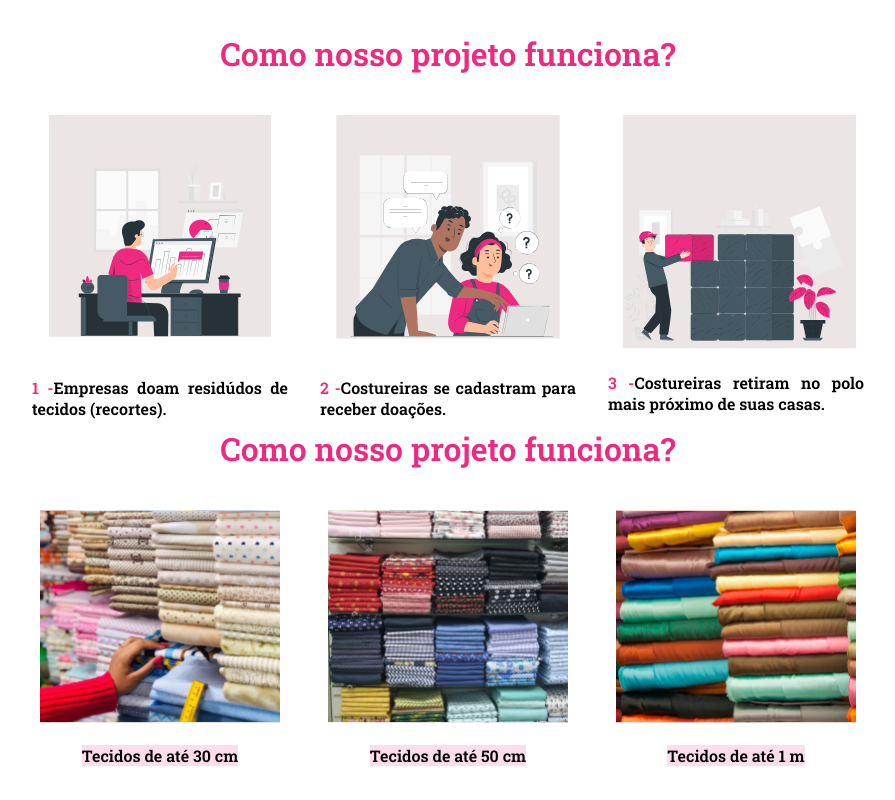
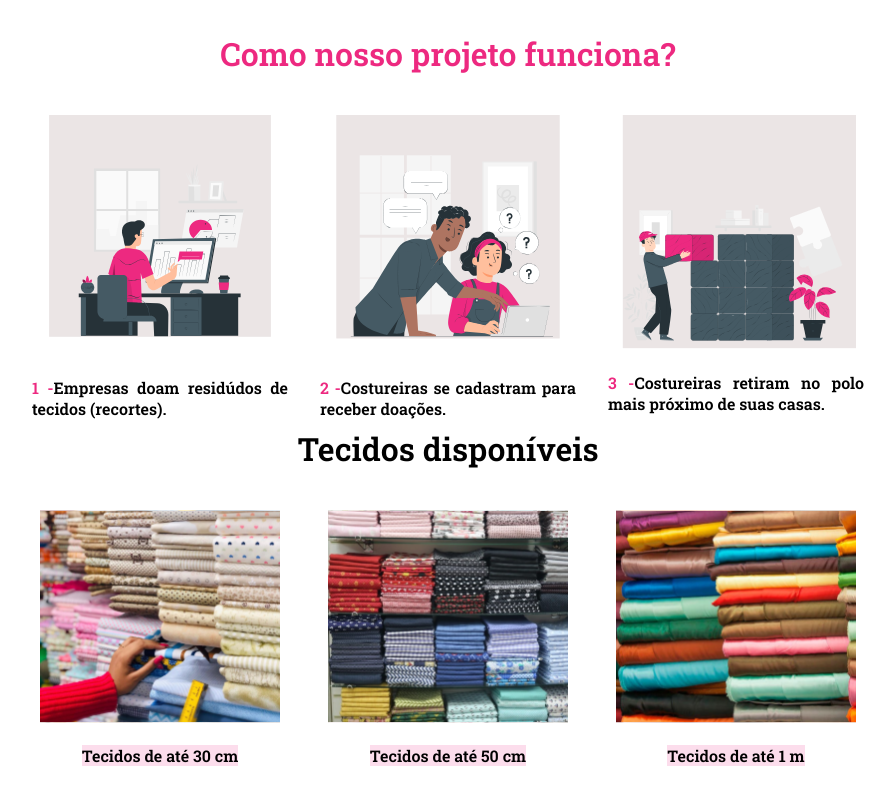
Before and after one commit to kasvrol/proviHack-NaoExistePlanetaB, a React (Create React App) app: page /howDo in a window 1280 px wide. Shown: the whole page, without its empty margins (192-1087 px from the left). Built offline with nearby package versions, Linux system fonts and the light colour scheme; the HTML template or start-up script is replaced by a standard one.

Commit message:
[FEAT][TISSUES CARD] classe e estilo do container do componente

```diff
--- a/src/components/tissuesCard/index.jsx
+++ b/src/components/tissuesCard/index.jsx
@@ -6,9 +6,9 @@ import '../../style/card.sass'
 
 function TissuesCard () {
     return (
-        <section className='intructions'>
+        <section className='tissuesContainer'>
             <p>
-            Como nosso projeto funciona?
+                Tecidos disponíveis
             </p>
             <section className='intructions-cards'>
                 <section className='card'>
--- a/src/style/card.sass
+++ b/src/style/card.sass
@@ -1,10 +1,14 @@
 @import './index'
 
-.intructions
+.intructions, .tissuesContainer
     @include directionOne (column)
 
 .intructions > p
     @include title ($pink)
+    font-weight: bold
+
+.tissuesContainer > p
+    @include title ($black)
     font-weight: bold
 
 .intructions-cards
```
